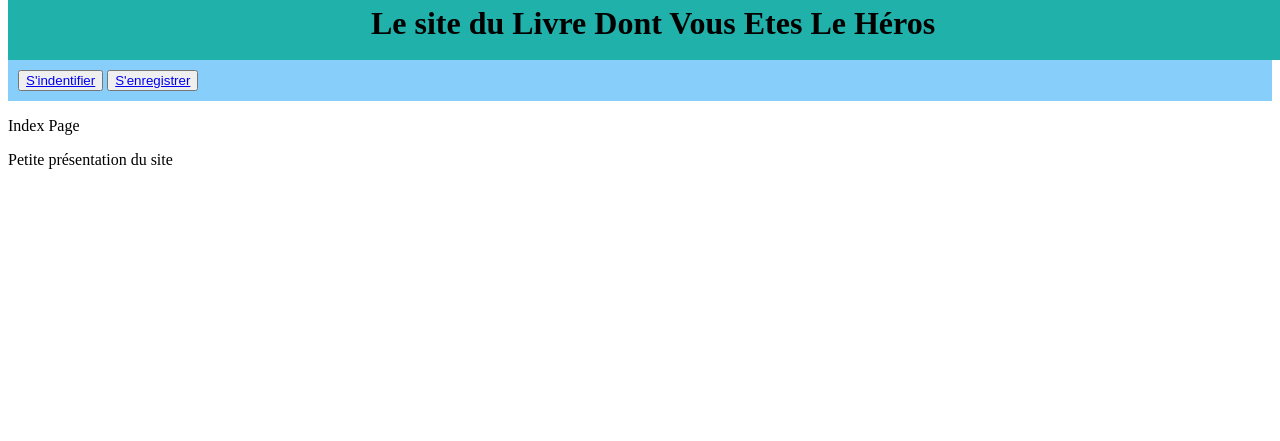
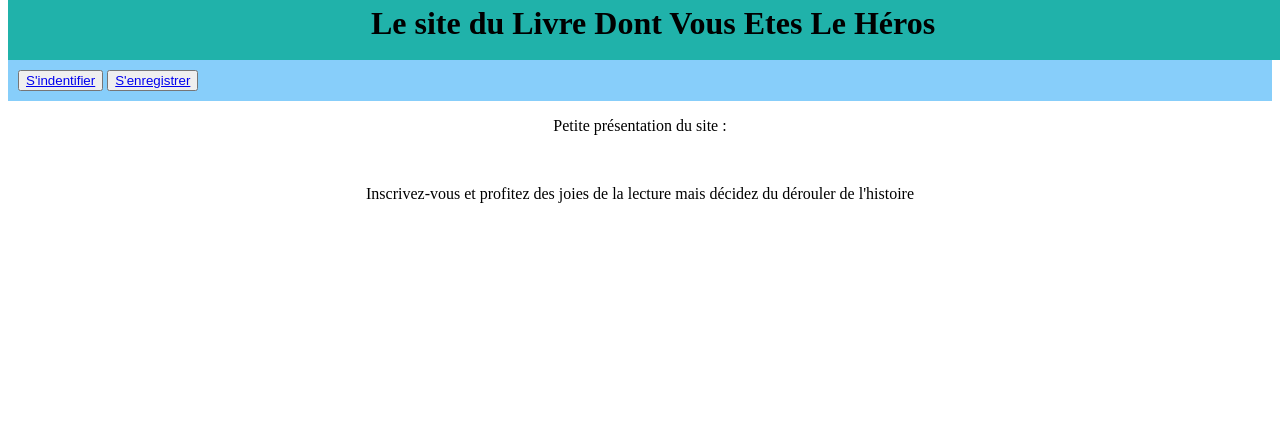
Before and after one commit to pitchounvivi/ipi-python-project, a Flask app: page / in a window 1280 px wide. Shown: the top 441 px of the page. Run offline with Flask 2, Linux system fonts and the light colour scheme.

Commit message:
reorganization

```diff
--- a/static/css/style.css
+++ b/static/css/style.css
@@ -1,20 +1,4 @@
 /*file for styles*/
-h1 {
-    color: red;
-}
-
-.nav {
-    background-color: lightskyblue;
-    padding: 10px;
-    margin-top: 60px;
-    top: 20%;
-}
-
-.info {
-    font-weight: bold;
-    font-size: x-large;
-}
-
 header {
     display: flexbox;
     position: absolute;
@@ -39,3 +23,23 @@ footer {
     bottom: 0%;
     text-align: center;
 }
+
+.nav {
+    background-color: lightskyblue;
+    padding: 10px;
+    margin-top: 60px;
+    top: 20%;
+}
+
+.info {
+    font-weight: bold;
+    font-size: x-large;
+}
+
+h1 {
+    color: red;
+}
+
+.container {
+    text-align: center;
+}
--- a/templates/index.html
+++ b/templates/index.html
@@ -16,7 +16,8 @@
 
 
     <div class="container">
-        <p> Index Page </p>
-        <p>Petite présentation du site</p>
+        <p>Petite présentation du site :</p>
+        <br/>
+        <p>Inscrivez-vous et profitez des joies de la lecture mais décidez du dérouler de l'histoire</p>
     </div>
 {% endblock %}
```
